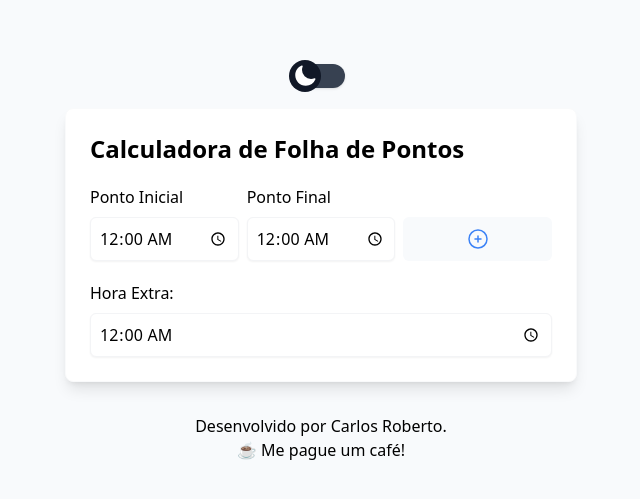
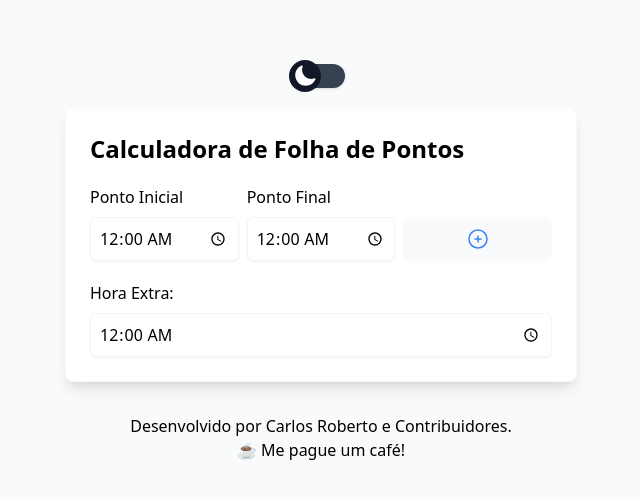
Before and after one commit to caarlos1/calc_folha_de_pontos, a React (Create React App) app: page / in a window 1280 px wide. Shown: the part 137-636 px from the top of the page, without its empty margins (319-959 px from the left). Built offline with nearby package versions, Linux system fonts and the light colour scheme.

Commit message:
add contributors list to footer and edit README

```diff
--- a/src/components/Footer.tsx
+++ b/src/components/Footer.tsx
@@ -10,7 +10,16 @@ function Footer() {
         target="_blank"
         rel="noreferrer"
       >
-        Carlos Roberto.
+        Carlos Roberto
+      </a>
+      {' e '}
+      <a
+        href="https://github.com/caarlos1/calculadora-folha-de-pontos#contribuidores"
+        className="footer-link"
+        target="_blank"
+        rel="noreferrer"
+      >
+        Contribuidores.
       </a>
       <br />
       <a
```
Also changed, not shown: 1 other file (tests, documents, lock files or other folders).
